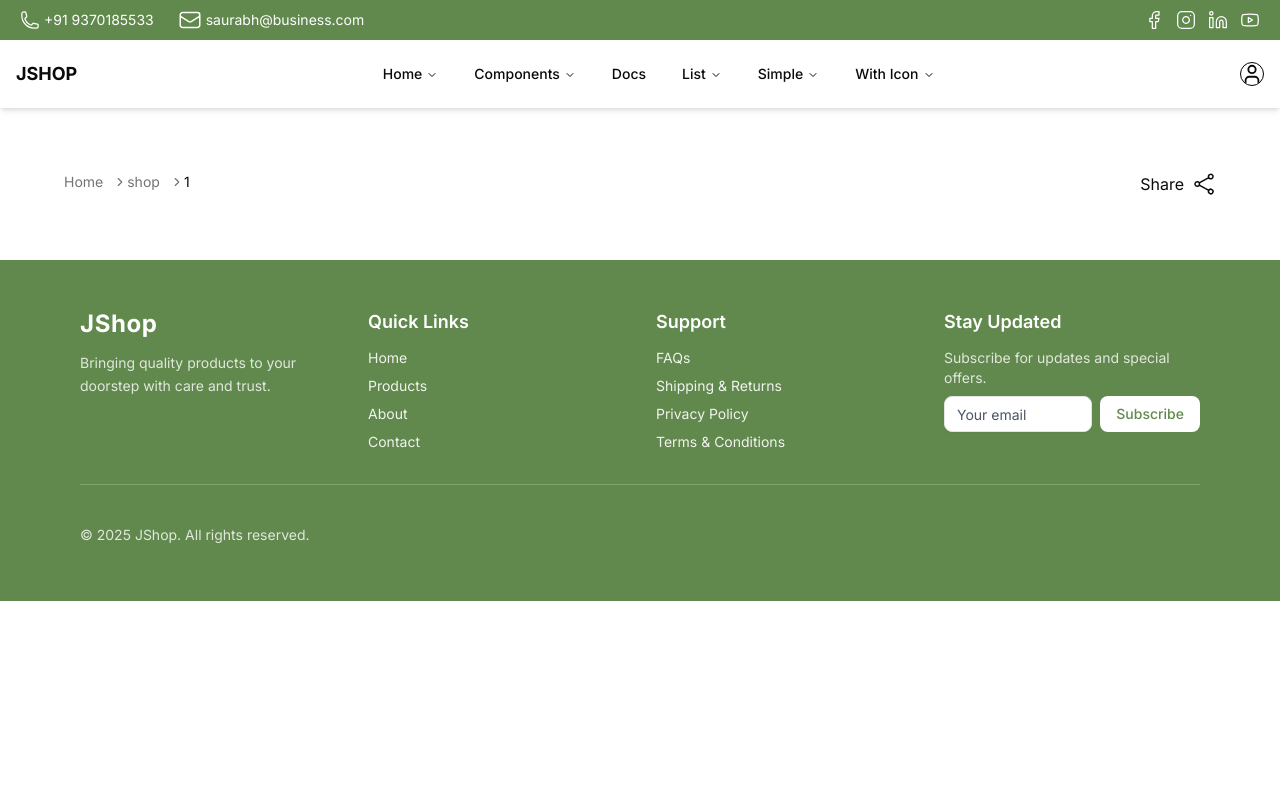
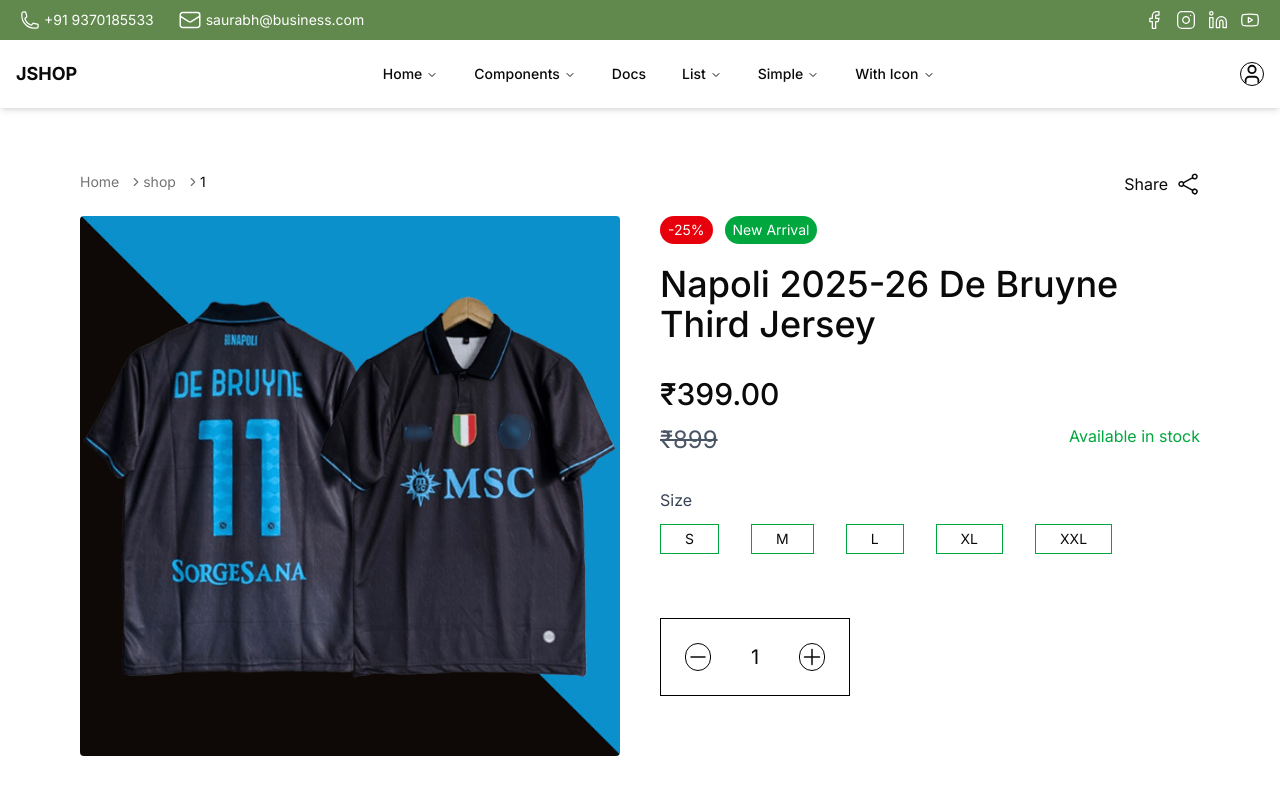
Before and after one commit to saurabh9887/JShop-shoppingAPP, a React (Vite) app in the folder ui/: page /shop/1 in a window 1280 px wide. Shown: the top 800 px of the page. Built offline with nearby package versions, Linux system fonts and the light colour scheme.

Commit message:
Single Product flow

```diff
--- a/ui/src/pages/SingleProduct.jsx
+++ b/ui/src/pages/SingleProduct.jsx
@@ -1,9 +1,117 @@
 import BreadcrumbWithCustomSeparator from "@/Comp/BreadCrumb";
 import React from "react";
 
+const FreeReturnSlab = () => {
+  return (
+    <div className="flex justify-between px-5 py-2 bg-[#61894d] text-white">
+      <div className="left flex gap-6">
+        <div className="flex gap-1 items-center justify-center">
+          <svg
+            xmlns="http://www.w3.org/2000/svg"
+            fill="none"
+            viewBox="0 0 24 24"
+            strokeWidth={1.5}
+            stroke="white"
+            className="size-5"
+          >
+            <path
+              strokeLinecap="round"
+              strokeLinejoin="round"
+              d="M2.25 6.75c0 8.284 6.716 15 15 15h2.25a2.25 2.25 0 0 0 2.25-2.25v-1.372c0-.516-.351-.966-.852-1.091l-4.423-1.106c-.44-.11-.902.055-1.173.417l-.97 1.293c-.282.376-.769.542-1.21.38a12.035 12.035 0 0 1-7.143-7.143c-.162-.441.004-.928.38-1.21l1.293-.97c.363-.271.527-.734.417-1.173L6.963 3.102a1.125 1.125 0 0 0-1.091-.852H4.5A2.25 2.25 0 0 0 2.25 4.5v2.25Z"
+            />
+          </svg>
+          <span className="text-sm">+91 9370185533</span>
+        </div>
+        <div className="flex items-center justify-center gap-1">
+          <svg
+            xmlns="http://www.w3.org/2000/svg"
+            fill="none"
+            viewBox="0 0 24 24"
+            strokeWidth={1.5}
+            stroke="white"
+            className="size-6"
+          >
+            <path
+              strokeLinecap="round"
+              strokeLinejoin="round"
+              d="M21.75 6.75v10.5a2.25 2.25 0 0 1-2.25 2.25h-15a2.25 2.25 0 0 1-2.25-2.25V6.75m19.5 0A2.25 2.25 0 0 0 19.5 4.5h-15a2.25 2.25 0 0 0-2.25 2.25m19.5 0v.243a2.25 2.25 0 0 1-1.07 1.916l-7.5 4.615a2.25 2.25 0 0 1-2.36 0L3.32 8.91a2.25 2.25 0 0 1-1.07-1.916V6.75"
+            />
+          </svg>
+
+          <span className="text-sm">saurabh@business.com</span>
+        </div>
+      </div>
+      <div className="right flex gap-3 items-center justify-center">
+        <svg
+          xmlns="http://www.w3.org/2000/svg"
+          width="20"
+          height="20"
+          viewBox="0 0 24 24"
+          fill="none"
+          stroke="currentColor"
+          stroke-width="1.5"
+          stroke-linecap="round"
+          stroke-linejoin="round"
+          class="lucide lucide-facebook-icon lucide-facebook"
+        >
+          <path d="M18 2h-3a5 5 0 0 0-5 5v3H7v4h3v8h4v-8h3l1-4h-4V7a1 1 0 0 1 1-1h3z" />
+        </svg>
+        <svg
+          xmlns="http://www.w3.org/2000/svg"
+          width="20"
+          height="20"
+          viewBox="0 0 24 24"
+          fill="none"
+          stroke="currentColor"
+          stroke-width="1.5"
+          stroke-linecap="round"
+          stroke-linejoin="round"
+          class="lucide lucide-instagram-icon lucide-instagram"
+        >
+          <rect width="20" height="20" x="2" y="2" rx="5" ry="5" />
+          <path d="M16 11.37A4 4 0 1 1 12.63 8 4 4 0 0 1 16 11.37z" />
+          <line x1="17.5" x2="17.51" y1="6.5" y2="6.5" />
+        </svg>
+        <svg
+          xmlns="http://www.w3.org/2000/svg"
+          width="20"
+          height="20"
+          viewBox="0 0 24 24"
+          fill="none"
+          stroke="currentColor"
+          stroke-width="1.5"
+          stroke-linecap="round"
+          stroke-linejoin="round"
+          class="lucide lucide-linkedin-icon lucide-linkedin"
+        >
+          <path d="M16 8a6 6 0 0 1 6 6v7h-4v-7a2 2 0 0 0-2-2 2 2 0 0 0-2 2v7h-4v-7a6 6 0 0 1 6-6z" />
+          <rect width="4" height="12" x="2" y="9" />
+          <circle cx="4" cy="4" r="2" />
+        </svg>
+        <svg
+          xmlns="http://www.w3.org/2000/svg"
+          width="20"
+          height="20"
+          viewBox="0 0 24 24"
+          fill="none"
+          stroke="currentColor"
+          stroke-width="1.5"
+          stroke-linecap="round"
+          stroke-linejoin="round"
+          class="lucide lucide-youtube-icon lucide-youtube"
+        >
+          <path d="M2.5 17a24.12 24.12 0 0 1 0-10 2 2 0 0 1 1.4-1.4 49.56 49.56 0 0 1 16.2 0A2 2 0 0 1 21.5 7a24.12 24.12 0 0 1 0 10 2 2 0 0 1-1.4 1.4 49.55 49.55 0 0 1-16.2 0A2 2 0 0 1 2.5 17" />
+          <path d="m10 15 5-3-5-3z" />
+        </svg>
+      </div>
+    </div>
+  );
+};
+
 const SingleProduct = () => {
   return (
-    <div className="w-full p-16">
+    <div className="w-full px-20 py-16">
+      {/* <FreeReturnSlab /> */}
       <div className="flex justify-between">
         <div>
           <BreadcrumbWithCustomSeparator />
@@ -26,6 +134,108 @@
           </svg>
         </div>
       </div>
+
+      <div className="flex gap-10 w-full my-5">
+        {/* Image */}
+        <div className="flex-1">
+          <img
+            src="/assets/Images/ProductImg.png"
+            alt=""
+            className="w-full h-full object-cover rounded "
+          />
+        </div>
+
+        <div className="flex-1">
+          {/* New Arriaval, and discount */}
+          <div className="flex items-start gap-3 ">
+            <span className="text-white bg-red-600 py-1 px-2 text-sm rounded-2xl">
+              -25%
+            </span>
+            <span className="text-white bg-green-600 py-1 px-2 text-sm rounded-2xl">
+              New Arrival
+            </span>
+          </div>
+
+          {/* Product Name */}
+          <div className="text-4xl font-medium py-5 ">
+            Napoli 2025-26 De Bruyne Third Jersey
+          </div>
+
+          {/* Discounted Price */}
+          <div className="text-3xl font-medium py-3 ">₹399.00</div>
+
+          {/* Original Price, and availability of product */}
+          <div className="flex justify-between">
+            <span className="text-gray-600 line-through text-2xl">₹899</span>
+            <span className="text-green-600">Available in stock</span>
+          </div>
+
+          {/* Size Chart */}
+
+          <div className="my-8 flex gap-3 flex-col">
+            <span className="text-gray-700 ">Size</span>
+            {/* Sizes */}
+            <div className="flex gap-8">
+              <span className="border border-green-600 py-1 px-6 text-sm cursor-pointer hover:bg-green-600 hover:text-white">
+                S
+              </span>
+              <span className="border border-green-600 py-1 px-6 text-sm cursor-pointer hover:bg-green-600 hover:text-white">
+                M
+              </span>
+              <span className="border border-green-600 py-1 px-6 text-sm cursor-pointer hover:bg-green-600 hover:text-white">
+                L
+              </span>
+              <span className="border border-green-600 py-1 px-6 text-sm cursor-pointer hover:bg-green-600 hover:text-white">
+                XL
+              </span>
+              <span className="border border-green-600 py-1 px-6 text-sm cursor-pointer hover:bg-green-600 hover:text-white">
+                XXL
+              </span>
+            </div>
+          </div>
+
+          {/* Counter */}
+          <div className="p-6 border border-black inline-block my-8">
+            <div className="flex gap-10">
+              <button className="border border-black rounded-full">
+                <svg
+                  xmlns="http://www.w3.org/2000/svg"
+                  fill="none"
+                  viewBox="0 0 24 24"
+                  strokeWidth={1.5}
+                  stroke="currentColor"
+                  className="size-6"
+                >
+                  <path
+                    strokeLinecap="round"
+                    strokeLinejoin="round"
+                    d="M5 12h14"
+                  />
+                </svg>
+              </button>
+              <span className="text-xl">1</span>
+              <button className="border border-black rounded-full">
+                <svg
+                  xmlns="http://www.w3.org/2000/svg"
+                  fill="none"
+                  viewBox="0 0 24 24"
+                  strokeWidth={1.5}
+                  stroke="currentColor"
+                  className="size-6"
+                >
+                  <path
+                    strokeLinecap="round"
+                    strokeLinejoin="round"
+                    d="M12 4.5v15m7.5-7.5h-15"
+                  />
+                </svg>
+              </button>
+            </div>
+          </div>
+
+          {/* Add to Cart and buy now buttons */}
+        </div>
+      </div>
     </div>
   );
 };
```
Also changed, not shown: ui/public/assets/Images/ProductImg.png (added).
